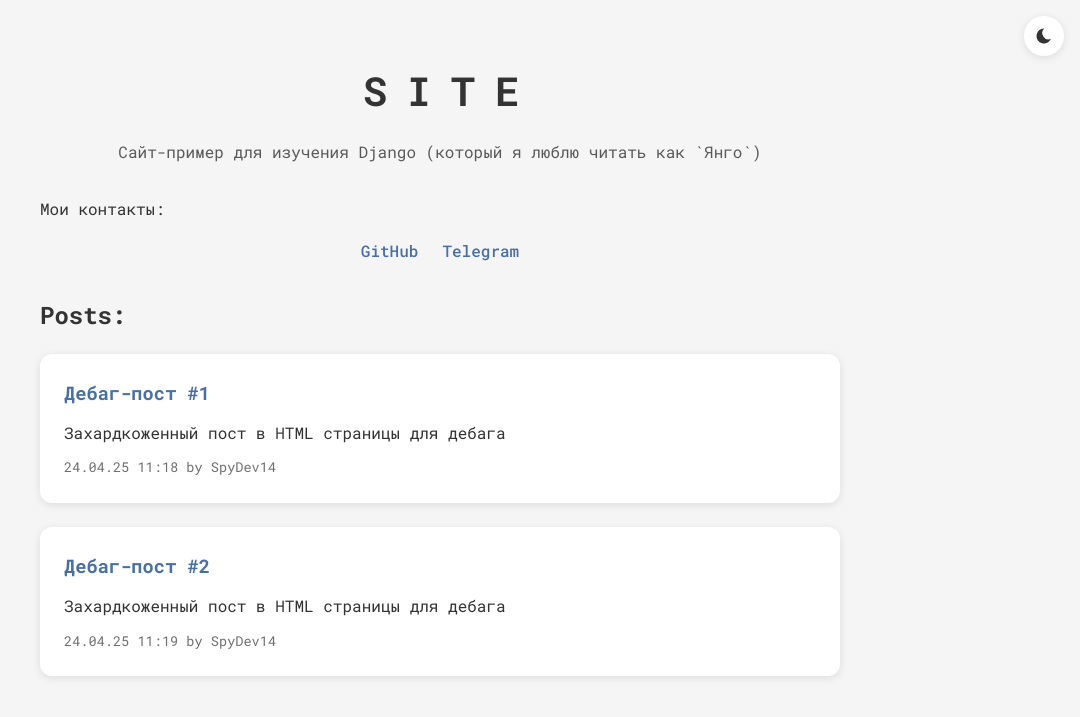
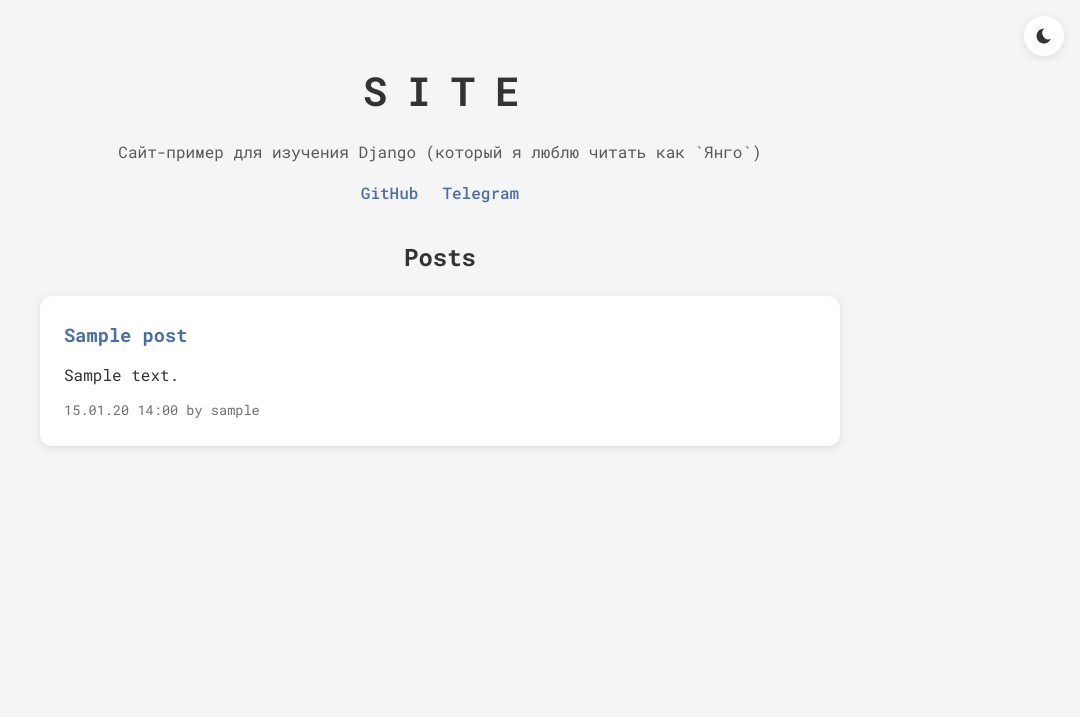
Before and after one commit to SpyDev14/SpaceForum, a Django app: page / in a window 1280 px wide. Shown: the top 717 px of the page, without its empty margins (200-1280 px from the left). Run offline with Django 5.2, Linux system fonts and the light colour scheme; tables that the repository leaves empty hold one stand-in row (values such as "Sample post").

Commit message:
Added a simple output of posts via django templates

```diff
--- a/blog/templates/blog/post_list.html
+++ b/blog/templates/blog/post_list.html
@@ -72,11 +72,10 @@
         .subtitle {
             color: var(--text-color);
             opacity: 0.8;
-            margin-bottom: 1.5rem;
         }
 
         .contacts {
-            margin: 1.5rem 0;
+            margin: 0.5rem 0;
         }
 
         .contacts ul {
@@ -171,30 +170,27 @@
     <header>
         <h1>S I T E</h1>
         <p class="subtitle">Сайт-пример для изучения Django (который я люблю читать как `Янго`)</p>
-    </header>
-
 		<section class="contacts">
-        <p>Мои контакты:</p>
 			<ul>
 				<li><a href="https://github.com/SpyDev14" target="_blank" rel="noopener noreferrer">GitHub</a></li>
 				<li><a href="https://t.me/bViewVariables" target="_blank" rel="noopener noreferrer">Telegram</a></li>
 			</ul>
 		</section>
+    </header>
+
 
     <main>
-        <h2>Posts:</h2>
+        <h2 style="text-align: center; margin-top: 1rem;">Posts</h2>
         <div class="post-container">
+			{% for post in posts %}
 				<article class="post">
-                <h3>Дебаг-пост #1</h3>
-                <div class="post-content">Захардкоженный пост в HTML страницы для дебага</div>
-                <div class="post-meta">24.04.25 11:18 by SpyDev14</div>
+					<h3>{{ post.title|truncatechars:96 }}</h3>
+					<div class="post-content">{{ post.text }}</div>
+					<div class="post-meta">{{post.created_date|date:"d.m.y H:i"}} by {{post.author}}</div>
 				</article>
-
-            <article class="post">
-                <h3>Дебаг-пост #2</h3>
-                <div class="post-content">Захардкоженный пост в HTML страницы для дебага</div>
-                <div class="post-meta">24.04.25 11:19 by SpyDev14</div>
-            </article>
+			{% empty %}
+				<p class="subtitle">Постов пока нет :&lt</p>
+			{% endfor %}
         </div>
     </main>
 
--- a/blog/views.py
+++ b/blog/views.py
@@ -1,5 +1,10 @@
 from django.shortcuts import render
-from django.http import HttpRequest
+from django.db.models import QuerySet
+from django.utils     import timezone
+from django.http      import HttpRequest
+
+from .models          import Post
 
 def post_list(request: HttpRequest):
-	return render(request, 'blog/post_list.html')
+	posts: QuerySet = Post.objects.filter(created_date__lte = timezone.now()).order_by('-created_date')
+	return render(request, 'blog/post_list.html', {'posts': posts})
```
Lines whose indentation alone changed are shown as unchanged.
